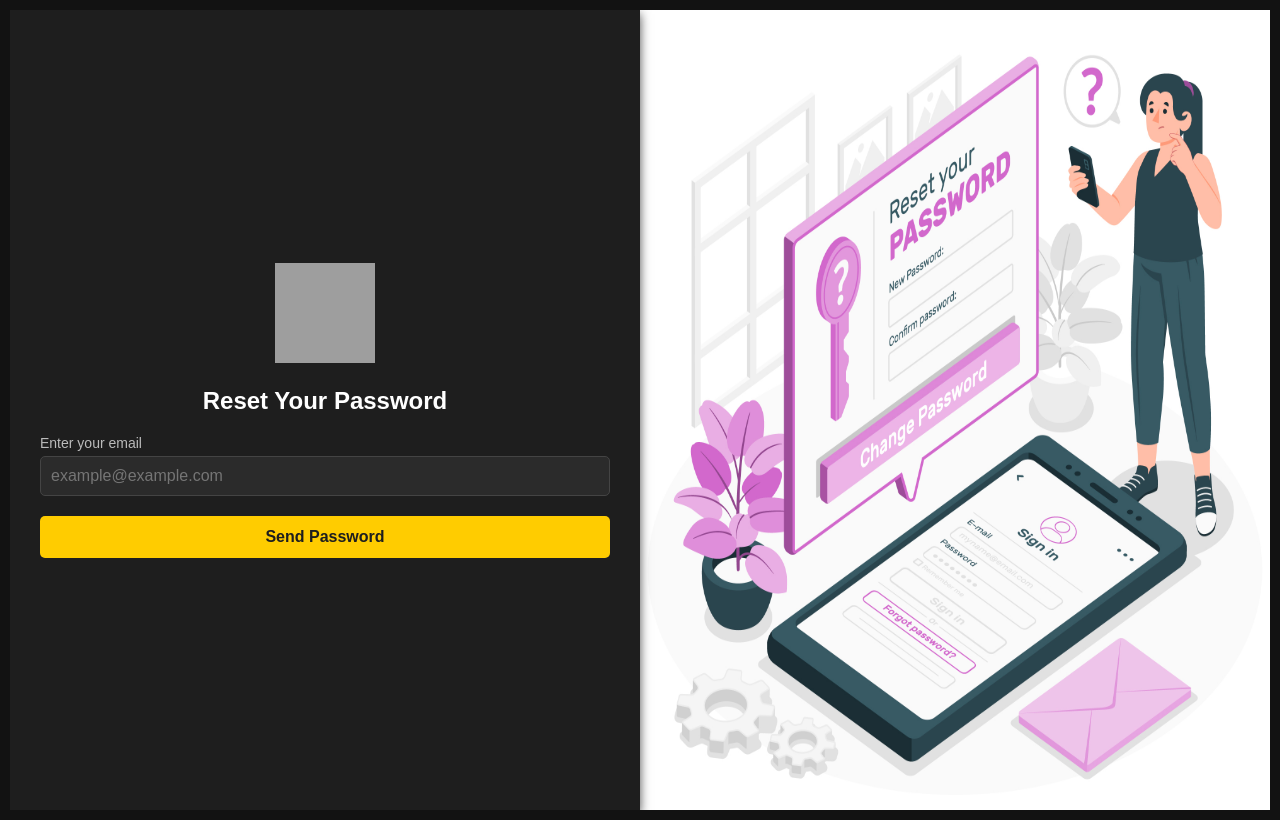
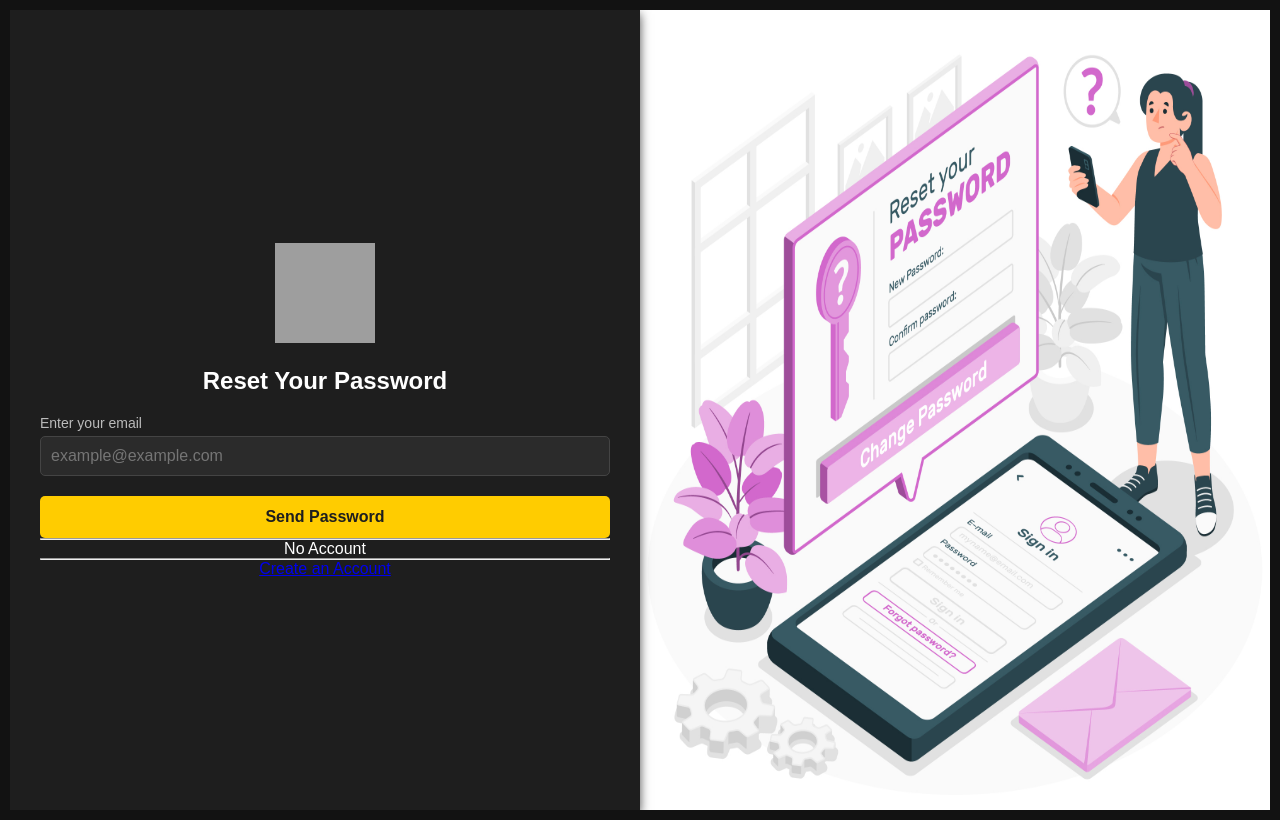
Before and after one commit to logusivam/Login_signup_form, a website: page Forget_Password/forgetpassword.html in a window 1280 px wide. Drawn offline with Linux system fonts and the light colour scheme; grey boxes are pictures that could not be loaded.

Commit message:
Dec 20, 2024, 5:01 PM

```diff
--- a/Forget_Password/forgetpassword.html
+++ b/Forget_Password/forgetpassword.html
@@ -29,7 +29,17 @@
 
             <!-- Reset Button -->
             <button class="reset-button">Send Password </button>
+            <!-- Separator and Create Account -->
+            <div class="separator-container">
+                <hr class="separator-left">
+                <span class="own-account-text">No Account</span>
+                <hr class="separator-right">
+            </div>
 
+            <!-- Create Account Link -->
+            <div class="text-center">
+                <a href="../index.html" id="createAccountLink" class="create-account-link">Create an Account</a>
+            </div>
 
         </div>
         <img class="img" src="assets/reset password.jpg" alt="">
```
